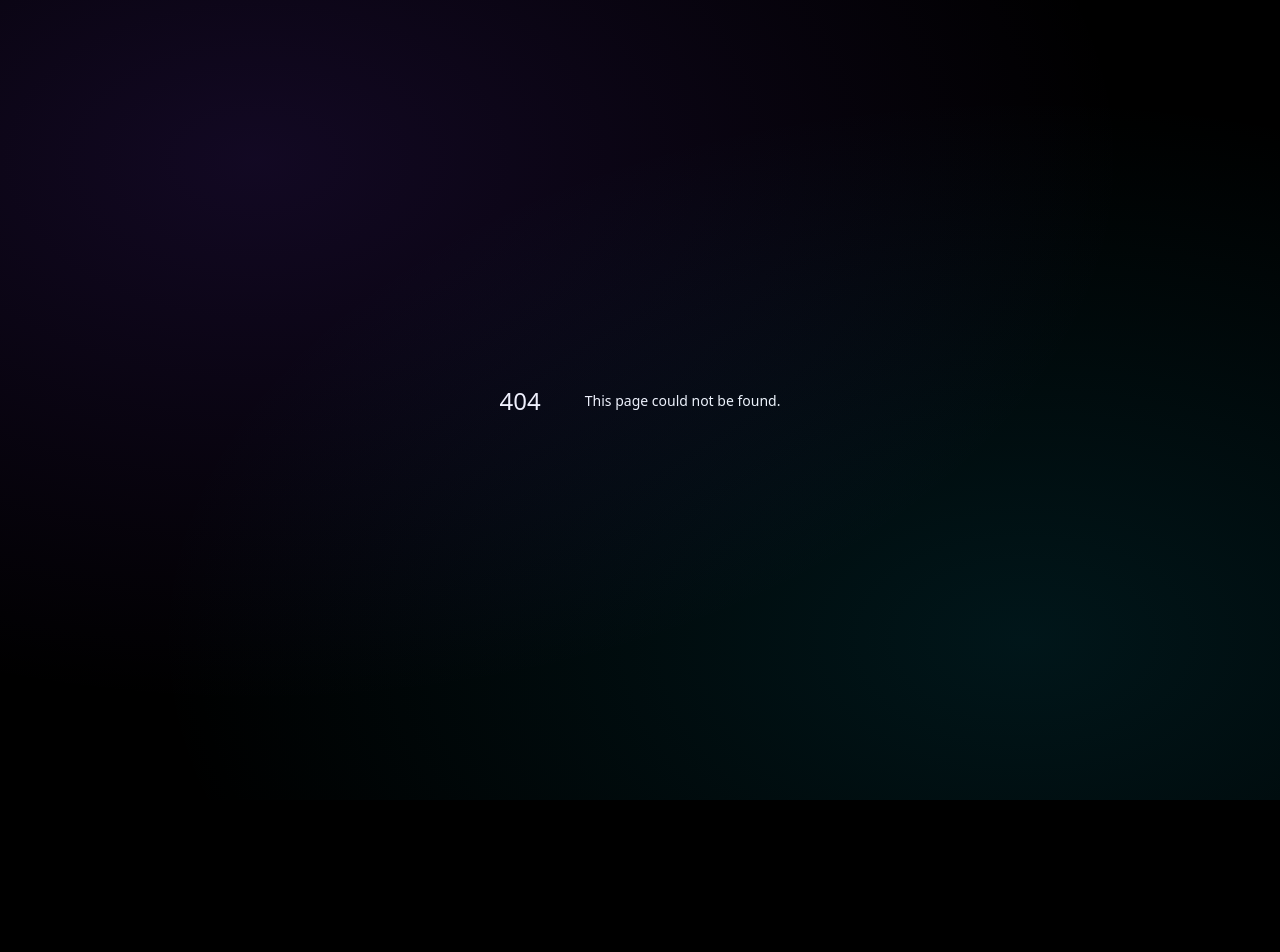
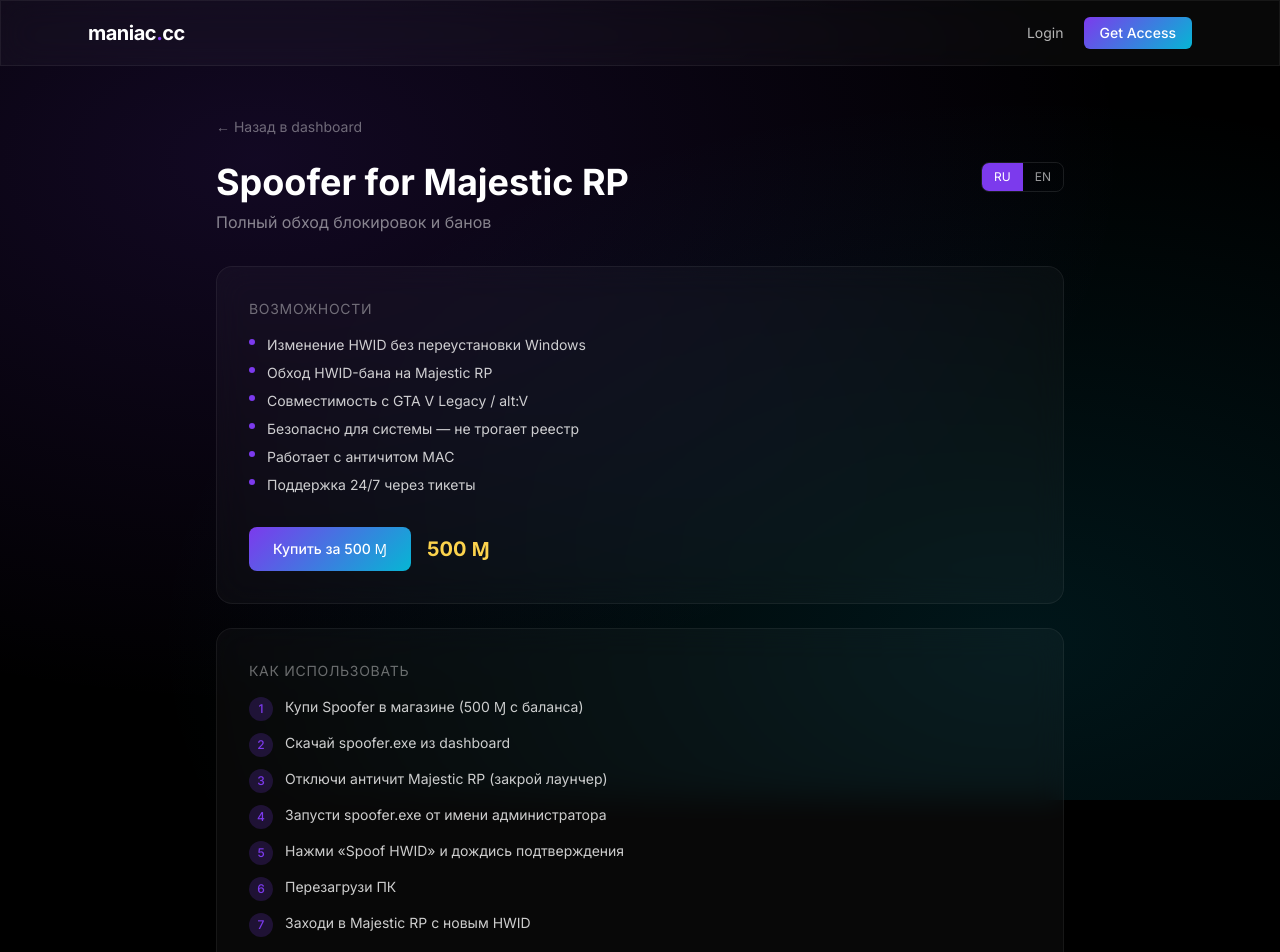
Before and after one commit to voidsensee/maniac.cc-site, a Next.js app: page /spoofer in a window 1280 px wide. Before the commit this address had no page. Shown: the top 952 px of the page. Before the commit the page ends 800 px from the top, so only its background shows below. Built offline with nearby package versions, Linux system fonts and the light colour scheme.

Commit message:
Create page.tsx

```diff
--- /dev/null
+++ b/app/spoofer/page.tsx
@@ -0,0 +1,167 @@
+"use client";
+
+import { useState } from "react";
+import { useRouter } from "next/navigation";
+import Starfield from "@/components/Starfield";
+import Navbar from "@/components/Navbar";
+
+type Lang = "ru" | "en";
+
+export default function SpooferPage() {
+  const router = useRouter();
+  const [lang, setLang] = useState<Lang>("ru");
+
+  const t = {
+    ru: {
+      title: "Spoofer for Majestic RP",
+      subtitle: "Полный обход блокировок и банов",
+      cta: "Купить",
+      price: "500 Ɱ",
+      features: [
+        "Изменение HWID без переустановки Windows",
+        "Обход HWID-бана на Majestic RP",
+        "Совместимость с GTA V Legacy / alt:V",
+        "Безопасно для системы — не трогает реестр",
+        "Работает с античитом MAC",
+        "Поддержка 24/7 через тикеты",
+      ],
+      howto_title: "Как использовать",
+      howto: [
+        "Купи Spoofer в магазине (500 Ɱ с баланса)",
+        "Скачай spoofer.exe из dashboard",
+        "Отключи античит Majestic RP (закрой лаунчер)",
+        "Запусти spoofer.exe от имени администратора",
+        "Нажми «Spoof HWID» и дождись подтверждения",
+        "Перезагрузи ПК",
+        "Заходи в Majestic RP с новым HWID",
+      ],
+      warning_title: "Важно",
+      warning:
+        "Spoofer изменяет HWID на уровне ядра. Использование на свой риск. Мы не несём ответственности за возможные баны в будущем. Если тебя поймали в момент смены HWID — верни Mani через тикет.",
+      buy_btn: "Купить за 500 Ɱ",
+      back_btn: "← Назад в dashboard",
+    },
+    en: {
+      title: "Spoofer for Majestic RP",
+      subtitle: "Full bypass for bans and blocks",
+      cta: "Buy",
+      price: "500 Ɱ",
+      features: [
+        "Change HWID without reinstalling Windows",
+        "Bypass HWID ban on Majestic RP",
+        "Compatible with GTA V Legacy / alt:V",
+        "Safe for system — doesn't touch registry",
+        "Works with MAC anticheat",
+        "24/7 support via tickets",
+      ],
+      howto_title: "How to use",
+      howto: [
+        "Buy Spoofer in the shop (500 Ɱ from balance)",
+        "Download spoofer.exe from dashboard",
+        "Disable Majestic RP anticheat (close launcher)",
+        "Run spoofer.exe as administrator",
+        "Click «Spoof HWID» and wait for confirmation",
+        "Restart PC",
+        "Join Majestic RP with new HWID",
+      ],
+      warning_title: "Important",
+      warning:
+        "Spoofer changes HWID at kernel level. Use at your own risk. We're not responsible for future bans. If you get caught during HWID change — refund Mani via ticket.",
+      buy_btn: "Buy for 500 Ɱ",
+      back_btn: "← Back to dashboard",
+    },
+  }[lang];
+
+  const buy = () => {
+    alert("Buy flow will be connected after product release.");
+  };
+
+  return (
+    <>
+      <Starfield />
+      <Navbar />
+
+      <main className="mx-auto max-w-4xl px-6 py-12">
+        <button
+          onClick={() => router.push("/dashboard")}
+          className="text-sm text-white/40 hover:text-white"
+        >
+          {t.back_btn}
+        </button>
+
+        <div className="mt-6 flex items-start justify-between gap-4">
+          <div>
+            <h1 className="text-4xl font-bold">{t.title}</h1>
+            <p className="mt-2 text-white/50">{t.subtitle}</p>
+          </div>
+
+          <div className="flex overflow-hidden rounded-lg border border-white/10">
+            <button
+              onClick={() => setLang("ru")}
+              className={`px-3 py-1.5 text-xs ${
+                lang === "ru" ? "bg-accent-purple text-white" : "text-white/60"
+              }`}
+            >
+              RU
+            </button>
+            <button
+              onClick={() => setLang("en")}
+              className={`px-3 py-1.5 text-xs ${
+                lang === "en" ? "bg-accent-purple text-white" : "text-white/60"
+              }`}
+            >
+              EN
+            </button>
+          </div>
+        </div>
+
+        <div className="glass mt-8 rounded-2xl p-8">
+          <h2 className="text-sm uppercase tracking-wider text-white/40">
+            {lang === "ru" ? "Возможности" : "Features"}
+          </h2>
+          <ul className="mt-4 space-y-2">
+            {t.features.map((f, i) => (
+              <li key={i} className="flex items-start gap-3 text-sm text-white/80">
+                <span className="mt-1 inline-block h-1.5 w-1.5 shrink-0 rounded-full bg-accent-purple" />
+                {f}
+              </li>
+            ))}
+          </ul>
+
+          <div className="mt-8 flex items-center gap-4">
+            <button
+              onClick={buy}
+              className="btn-primary rounded-lg px-6 py-3 text-sm font-medium"
+            >
+              {t.buy_btn}
+            </button>
+            <span className="text-xl font-bold text-amber-300">{t.price}</span>
+          </div>
+        </div>
+
+        <div className="glass mt-6 rounded-2xl p-8">
+          <h2 className="text-sm uppercase tracking-wider text-white/40">
+            {t.howto_title}
+          </h2>
+          <ol className="mt-4 space-y-3">
+            {t.howto.map((step, i) => (
+              <li key={i} className="flex items-start gap-3 text-sm text-white/80">
+                <span className="flex h-6 w-6 shrink-0 items-center justify-center rounded-full bg-accent-purple/20 text-xs font-medium text-accent-purple">
+                  {i + 1}
+                </span>
+                {step}
+              </li>
+            ))}
+          </ol>
+        </div>
+
+        <div className="glass mt-6 rounded-2xl border-red-500/20 p-6">
+          <h2 className="text-sm uppercase tracking-wider text-red-400">
+            {t.warning_title}
+          </h2>
+          <p className="mt-3 text-sm text-white/70">{t.warning}</p>
+        </div>
+      </main>
+    </>
+  );
+}
```
